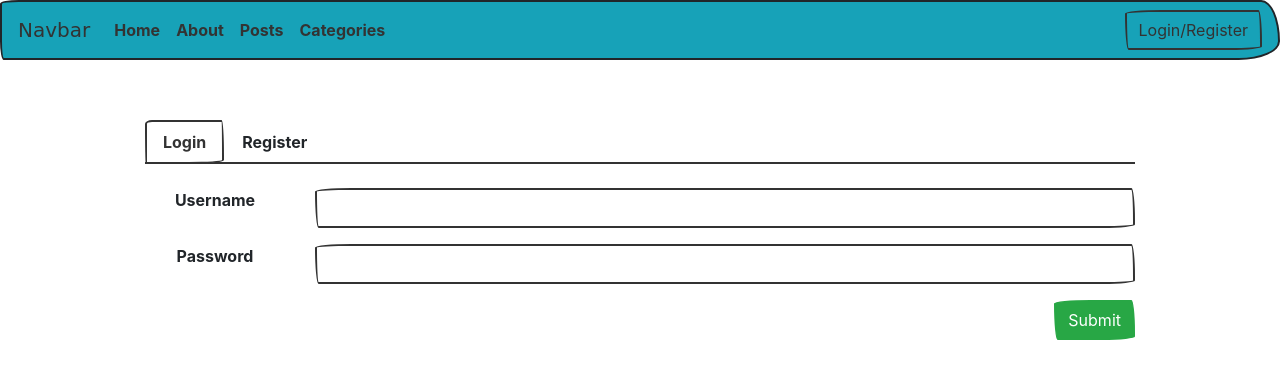
After one commit to adameffandi/codeigniter, a CodeIgniter app: page /codeigniter/users in a window 1280 px wide. The commit adds this page. Shown: the top 385 px of the page. Run offline with CodeIgniter, Linux system fonts and the light colour scheme; some libraries are stand-ins or nearby versions; some web fonts are replaced.

Commit message:
comments can be posted and displayed. setup login and register page

```diff
--- a/application/config/autoload.php
+++ b/application/config/autoload.php
@@ -58,7 +58,7 @@ $autoload['packages'] = array();
 |
 |	$autoload['libraries'] = array('user_agent' => 'ua');
 */
-$autoload['libraries'] = array('form_validation');
+$autoload['libraries'] = array('form_validation', 'upload');
 
 /*
 | -------------------------------------------------------------------
@@ -132,4 +132,4 @@ $autoload['language'] = array();
 |
 |	$autoload['model'] = array('first_model' => 'first');
 */
-$autoload['model'] = array('Post_model', 'Category_model');
+$autoload['model'] = array('Post_model', 'Category_model', 'Comment_model');
--- a/application/config/routes.php
+++ b/application/config/routes.php
@@ -1,5 +1,11 @@
 <?php
 defined('BASEPATH') OR exit('No direct script access allowed');
+
+$route['posts/edit'] = 'posts/edit';
+$route['posts/delete'] = 'posts/delete';
+$route['posts/create'] = 'posts/create';
+$route['posts/(:any)'] = 'posts/view/$1';
+$route['posts'] = 'posts/index';
 
 $route['categories/edit'] = 'categories/edit';
 $route['categories/delete'] = 'categories/delete';
@@ -7,11 +13,13 @@ $route['categories/create'] = 'categories/create';
 $route['categories/(:any)'] = 'categories/view/$1';
 $route['categories'] = 'categories/index';
 
-$route['posts/edit'] = 'posts/edit';
-$route['posts/delete'] = 'posts/delete';
-$route['posts/create'] = 'posts/create';
-$route['posts/(:any)'] = 'posts/view/$1';
-$route['posts'] = 'posts/index';
+$route['comments/edit'] = 'comments/edit';
+$route['comments/delete'] = 'comments/delete';
+$route['comments/create'] = 'comments/create';
+
+$route['users/register'] = 'users/register';
+$route['users/login'] = 'users/login';
+$route['users'] = 'users/index';
 
 $route['default_controller'] = 'pages/view';
 $route['(:any)'] = 'pages/view/$1';
--- /dev/null
+++ b/application/controllers/Users.php
@@ -0,0 +1,35 @@
+<?php
+class Users extends CI_Controller {
+
+  public function index(){
+    $data['title'] = 'Register & Login';
+
+    $this->load->view('templates/header');
+    $this->load->view('users/index', $data);
+    $this->load->view('templates/footer');
+  }
+
+  public function register(){
+    $this->form_validation->set_rules('name', 'name', 'required');
+    $this->form_validation->set_rules('username', 'username', 'required');
+    $this->form_validation->set_rules('email', 'email', 'required');
+    $this->form_validation->set_rules('password', 'password', 'required');
+
+    if ($this->form_validation->run() === FALSE) {
+      redirect('/');
+    } else {
+      $this->User_model->create_user($id);
+      redirect($_SERVER['HTTP_REFERER']);
+    }
+  }
+
+  public function login(){
+    $data['title'] = 'Latest Posts';
+
+    $data['posts'] = $this->User_model->get_posts();
+
+    $this->load->view('templates/header');
+    $this->load->view('posts/index', $data);
+    $this->load->view('templates/footer');
+  }
+}
--- a/application/views/posts/index.php
+++ b/application/views/posts/index.php
@@ -13,7 +13,7 @@
         <div class="row post-item-index">
           <div class="col-sm-12 col-md-6 col-lg-4">
             <?php if (!empty($post['post_image'])): ?>
-              <img src="<?php echo site_url(); ?>public/img/posts/<?php echo $post['post_image']; ?>" alt="" class="img-responsive blog-preview-img">
+              <img src="<?php echo site_url(); ?>public/img/<?php echo $post['post_image']; ?>" alt="" class="img-responsive blog-preview-img">
             <?php else: ?>
               <img src="<?php echo site_url(); ?>public/img/placeholder.jpg ?>" alt="" class="img-responsive blog-preview-img">
             <?php endif; ?>
--- a/application/views/templates/header.php
+++ b/application/views/templates/header.php
@@ -38,6 +38,7 @@
             <a class="nav-link" href="<?php echo base_url(); ?>categories">Categories</a>
           </li>
         </ul>
+        <a href="<?php echo base_url(); ?>users" class="btn btn-outline-primary my-2 my-sm-0">Login/Register</a>
         <!-- <a class="nav-link" href="<?php echo base_url('/posts/create'); ?>/posts">Create Post</a> -->
 
         <!-- <form class="form-inline my-2 my-lg-0">
--- /dev/null
+++ b/application/views/users/index.php
@@ -0,0 +1,102 @@
+<section id="post-section">
+    <div class="row">
+      <div class="col-sm-12 col-md-12 col-lg-12">
+        <div class="text-center">
+
+          <ul class="nav nav-tabs" role="tablist">
+            <li class="nav-item" role="presentation">
+              <a class="nav-link active" data-toggle="tab" id="user-login" aria-controls="login" role="tab">Login</a>
+            </li>
+            <li class="nav-item" role="presentation">
+              <a class="nav-link" data-toggle="tab" id="user-register" aria-controls="register" role="tab">Register</a>
+            </li>
+          </ul>
+
+          <div id="myTabContent" class="tab-content">
+            <div class="tab-pane active" id="login" role="tabpanel">
+              <br>
+              <?php echo form_open('/users/register'); ?>
+                <div class="form-group row">
+                  <label for="username" class="form-label col-sm-12 col-md-2 col-lg-2">Username</label>
+                  <div class="col-sm-12 col-md-10 col-lg-10">
+                    <input type="text" class="form-control" name="username" required>
+                  </div>
+                </div>
+                <div class="form-group row">
+                  <label for="password" class="form-label col-sm-12 col-md-2 col-lg-2">Password</label>
+                  <div class="col-sm-12 col-md-10 col-lg-10">
+                    <input type="password" class="form-control" name="password" required>
+                  </div>
+                </div>
+                <div class="form-group row">
+                  <div class="col-sm-12 col-md-12 col-lg-12">
+                    <div class="float-right">
+                      <button type="submit" class="btn btn-success">Submit</button>
+                    </div>
+                  </div>
+                </div>
+              </form>
+            </div><!-- end tab panel -->
+            <div class="tab-pane" id="register" role="tabpanel">
+              <br>
+              <?php echo form_open('/users/register'); ?>
+                <div class="form-group row">
+                  <label for="name" class="form-label col-sm-12 col-md-2 col-lg-2">Name</label>
+                  <div class="col-sm-12 col-md-10 col-lg-10">
+                    <input type="text" class="form-control" name="name" required>
+                  </div>
+                </div>
+                <div class="form-group row">
+                  <label for="username" class="form-label col-sm-12 col-md-2 col-lg-2">Username</label>
+                  <div class="col-sm-12 col-md-10 col-lg-10">
+                    <input type="text" class="form-control" name="username" required>
+                  </div>
+                </div>
+                <div class="form-group row">
+                  <label for="email" class="form-label col-sm-12 col-md-2 col-lg-2">Email</label>
+                  <div class="col-sm-12 col-md-10 col-lg-10">
+                    <input type="email" class="form-control" name="email" required>
+                  </div>
+                </div>
+                <div class="form-group row">
+                  <label for="password" class="form-label col-sm-12 col-md-2 col-lg-2">Password</label>
+                  <div class="col-sm-12 col-md-10 col-lg-10">
+                    <input type="password" class="form-control" name="password" required>
+                  </div>
+                </div>
+                <div class="form-group row">
+                  <div class="col-sm-12 col-md-12 col-lg-12">
+                    <div class="float-right">
+                      <button type="submit" class="btn btn-success">Submit</button>
+                    </div>
+                  </div>
+                </div>
+              </form>
+            </div> <!-- end tab panel -->
+          </div> <!-- end tab content -->
+
+        </div>
+      </div>
+    </div>
+
+    <script type="text/javascript">
+      $(document).ready(function(){
+        $('#login').show();
+        $('#register').hide();
+
+        $('#user-login').click(function(){
+          $('#login').show();
+          $('#register').hide();
+          $('#user-login').addClass('active');
+          $('#user-register').removeClass('active');
+        });
+
+        $('#user-register').click(function(){
+          $('#login').hide();
+          $('#register').show();
+          $('#user-login').removeClass('active');
+          $('#user-register').addClass('active');
+        });
+      });
+    </script>
+</section>
--- a/public/css/master.css
+++ b/public/css/master.css
@@ -54,6 +54,12 @@ p {
   height: 100%;
 }
 
+.blog-img {
+  width: 300px;
+  height: 300px;
+  padding: 20px;
+}
+
 .category-box {
   background-color: #ddd;
   padding: 30px 50px 30px 50px;
@@ -73,3 +79,8 @@ p {
 .category-box:hover {
   background-color: #ccc;
 }
+
+.comments-section {
+  margin-top: 40px;
+  padding: 30px 10px 30px 10px;
+}
```
Also changed, not shown: application/controllers/Comments.php (added, +33 -0 lines), application/controllers/Posts.php (+17 -14 lines), application/models/Comment_model.php (added, +41 -0 lines), application/models/User_model.php (added, +23 -0 lines), application/views/posts/view.php (+97 -3 lines), public/img/8075373c701d4fa66e6bbf81cb2974a2--anime-expressions-hummingbirds.jpg (renamed from public/img/posts/8075373c701d4fa66e6bbf81cb2974a2--anime-expressions-hummingbirds.jpg), public/img/drupal8.png (renamed from public/img/posts/drupal8.png).
